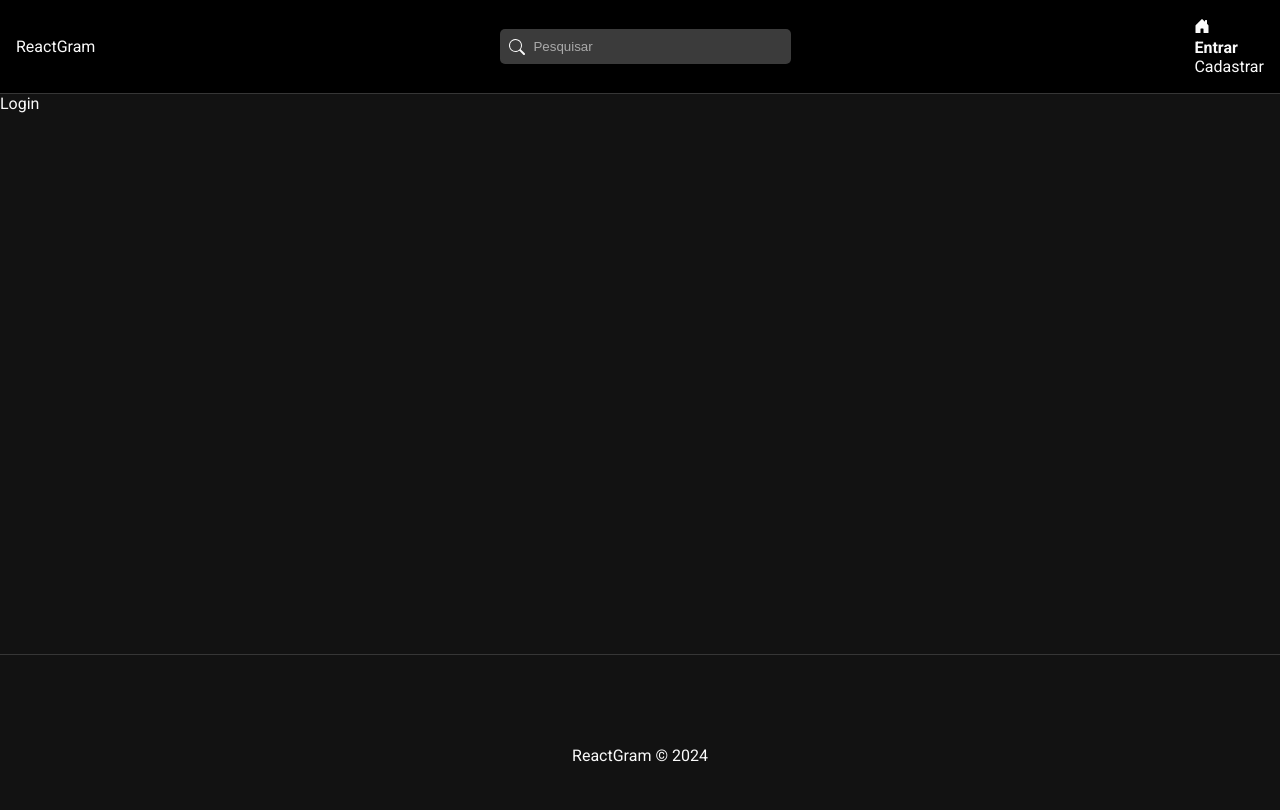
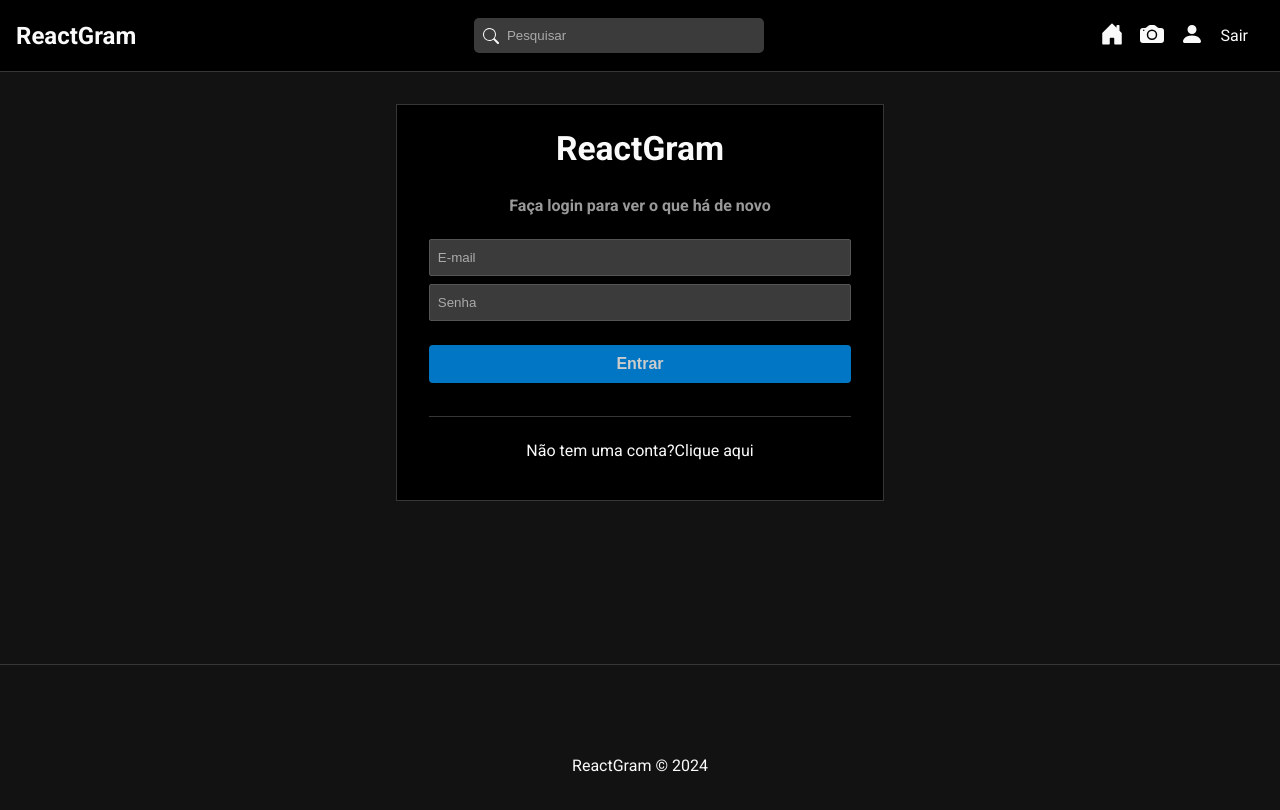
Before and after one commit to Edu29garcia/ReactGram, a React (Create React App) app in the folder frontend/: page /login in a window 1280 px wide. Shown: the top 810 px of the page. Built offline with nearby package versions, Linux system fonts and the light colour scheme; sample sign-in values are in the browser's storage.

Commit message:
06/08 16hr

```diff
--- a/frontend/src/App.js
+++ b/frontend/src/App.js
@@ -18,16 +18,34 @@ import Register from "./pages/Auth/Register";
 import NavBar from "./components/NavBar";
 import Footer from "./components/Footer";
 
+//Hooks
+import { useAuth } from "./Hooks/useAuth";
+
 function App() {
+  const { auth, loading } = useAuth();
+
+  if (loading) {
+    return <p>Carregando...</p>;
+  }
+
   return (
     <div className="App">
       <BrowserRouter>
         <NavBar />
         <div className="container">
           <Routes>
-            <Route path="/" element={<Home />} />
-            <Route path="/login" element={<Login />} />
-            <Route path="/register" element={<Register />} />
+            <Route
+              path="/"
+              element={auth ? <Home /> : <Navigate to="/login" />}
+            />
+            <Route
+              path="/login"
+              element={auth ? <Login /> : <Navigate to="/" />}
+            />
+            <Route
+              path="/register"
+              element={!auth ? <Register /> : <Navigate to="/" />}
+            />
           </Routes>
         </div>
         <Footer />
--- a/frontend/src/Hooks/useAuth.js
+++ b/frontend/src/Hooks/useAuth.js
@@ -4,8 +4,8 @@ import { useSelector } from "react-redux";
 export const useAuth = () => {
   const { user } = useSelector((state) => state.auth);
 
-  const [auth, setAuth] = false;
-  const [loading, setLoading] = true;
+  const [auth, setAuth] = useState(false);
+  const [loading, setLoading] = useState(true);
 
   useEffect(() => {
     if (user) {
--- a/frontend/src/components/NavBar.js
+++ b/frontend/src/components/NavBar.js
@@ -1,6 +1,6 @@
 import "./NavBar.css";
 
-//Componentes
+// Components
 import { NavLink, Link } from "react-router-dom";
 import {
   BsSearch,
@@ -9,29 +9,90 @@ import {
   BsFillCameraFill,
 } from "react-icons/bs";
 
-const NavBar = () => {
+// Hooks
+import { useState } from "react";
+import { useAuth } from "../Hooks/useAuth";
+import { useDispatch, useSelector } from "react-redux";
+import { useNavigate } from "react-router-dom";
+
+// Redux
+import { logout, reset } from "../slices/authSlice";
+
+const Navbar = () => {
+  const { auth } = useAuth();
+  const { user } = useSelector((state) => state.auth);
+
+  const navigate = useNavigate();
+
+  const dispatch = useDispatch();
+
+  const [query, setQuery] = useState("");
+
+  const handleLogout = () => {
+    dispatch(logout());
+    dispatch(reset());
+
+    navigate("/login");
+  };
+
+  const handleSearch = (e) => {
+    e.preventDefault();
+
+    if (query) {
+      return navigate(`/search?q=${query}`);
+    }
+  };
+
   return (
     <nav id="nav">
-      <Link to="/">ReactGram</Link>
-      <form id="search-form">
+      <Link to="/">
+        <h2>ReactGram</h2>
+      </Link>
+      <form id="search-form" onSubmit={handleSearch}>
         <BsSearch />
-        <input type="text" placeholder="Pesquisar" />
+        <input
+          type="text"
+          placeholder="Pesquisar"
+          onChange={(e) => setQuery(e.target.value)}
+        />
       </form>
-      <ul id="navlinks">
+      <ul id="nav-links">
+        {auth ? (
+          <>
             <li>
-          <NavLink to={"/"}>
+              <NavLink to="/">
                 <BsHouseDoorFill />
               </NavLink>
             </li>
+            {user && (
               <li>
-          <NavLink to={"/login"}>Entrar</NavLink>
+                <NavLink to={`/users/${user._id}`}>
+                  <BsFillCameraFill />
+                </NavLink>
+              </li>
+            )}
+            <li>
+              <NavLink to="/profile">
+                <BsFillPersonFill />
+              </NavLink>
             </li>
             <li>
-          <NavLink to={"/register"}>Cadastrar</NavLink>
+              <span onClick={handleLogout}>Sair</span>
             </li>
+          </>
+        ) : (
+          <>
+            <li>
+              <NavLink to="/login">Entrar</NavLink>
+            </li>
+            <li>
+              <NavLink to="/register">Cadastrar</NavLink>
+            </li>
+          </>
+        )}
       </ul>
     </nav>
   );
 };
 
-export default NavBar;
+export default Navbar;
--- a/frontend/src/index.css
+++ b/frontend/src/index.css
@@ -1,5 +1,5 @@
 body {
-  font-family: "roboto", sans-serif;
+  font-family: "Roboto", sans-serif;
   margin: 0;
   padding: 0;
   box-sizing: border-box;
@@ -19,6 +19,7 @@ a {
 ul {
   list-style: none;
 }
+
 form {
   display: flex;
   flex-direction: column;
@@ -53,7 +54,7 @@ input::placeholder {
 
 .btn,
 button,
-input[type="Submit"] {
+input[type="submit"] {
   background-color: #0094f6;
   color: #fff;
   border: none;
@@ -65,7 +66,7 @@ input[type="Submit"] {
   font-size: 1em;
 }
 
-input[type="Submit"] {
+input[type="submit"] {
   margin-top: 1em;
 }
 
@@ -75,7 +76,7 @@ input:disabled {
 }
 
 button:hover,
-input[type="Submit"]:hover {
+input[type="submit"]:hover {
   opacity: 1;
 }
 
--- a/frontend/src/pages/Auth/Login.js
+++ b/frontend/src/pages/Auth/Login.js
@@ -1,7 +1,36 @@
 import "./Auth.css";
 
+// Componentes
+import { Link } from "react-router-dom";
+import Message from "../../components/Message";
+
+// Hooks
+import { useEffect, useState } from "react";
+import { useSelector, useDispatch } from "react-redux";
+
+// Redux
+
 const Login = () => {
-  return <div>Login</div>;
+  const handleSubmit = (e) => {
+    e.preventDefault();
+  };
+
+  return (
+    <div id="login">
+      <h2>ReactGram</h2>
+      <p className="subtitle">Faça login para ver o que há de novo</p>
+      <form onSubmit={handleSubmit}>
+        <input type="text" placeholder="E-mail" />
+        <input type="password" placeholder="Senha" />
+        <input type="submit" value="Entrar" />
+      </form>
+      <p>
+        Não tem uma conta?
+        <Link to="/register" />
+        Clique aqui
+      </p>
+    </div>
+  );
 };
 
 export default Login;
--- a/frontend/src/services/authService.js
+++ b/frontend/src/services/authService.js
@@ -7,7 +7,7 @@ const register = async (data) => {
 
   try {
     const res = await fetch(api + "/users/register", config)
-      .then((err) => res.json())
+      .then((res) => res.json())
       .catch((err) => err);
 
     if (res) {
@@ -19,8 +19,15 @@ const register = async (data) => {
   }
 };
 
+// logout do user
+
+const logout = () => {
+  localStorage.removeItem("user");
+};
+
 const authService = {
   register,
+  logout,
 };
 
 export default authService;
--- a/frontend/src/slices/authSlice.js
+++ b/frontend/src/slices/authSlice.js
@@ -26,6 +26,12 @@ export const register = createAsyncThunk(
   }
 );
 
+// Logout
+
+export const logout = createAsyncThunk("auth/logout", async () => {
+  authService.logout();
+});
+
 export const authSlice = createSlice({
   name: "auth",
   initialState,
@@ -52,6 +58,12 @@ export const authSlice = createSlice({
         state.loading = false;
         state.error = action.payload;
         state.user = null;
+      })
+      .addCase(logout.fulfilled, (state, action) => {
+        state.loading = false;
+        state.success = true;
+        state.error = null;
+        state.user = null;
       });
   },
 });
```
Lines whose indentation alone changed are shown as unchanged.
